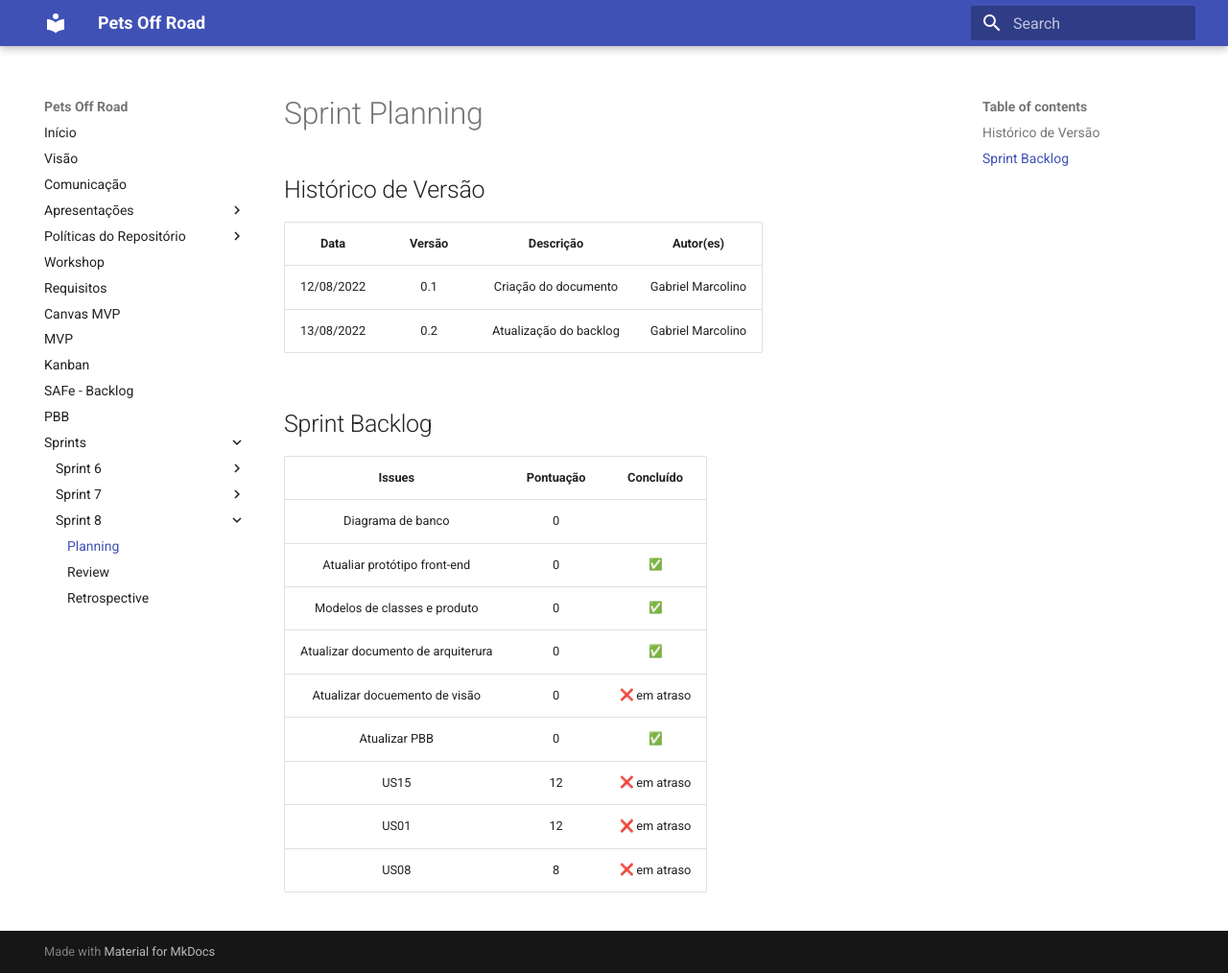
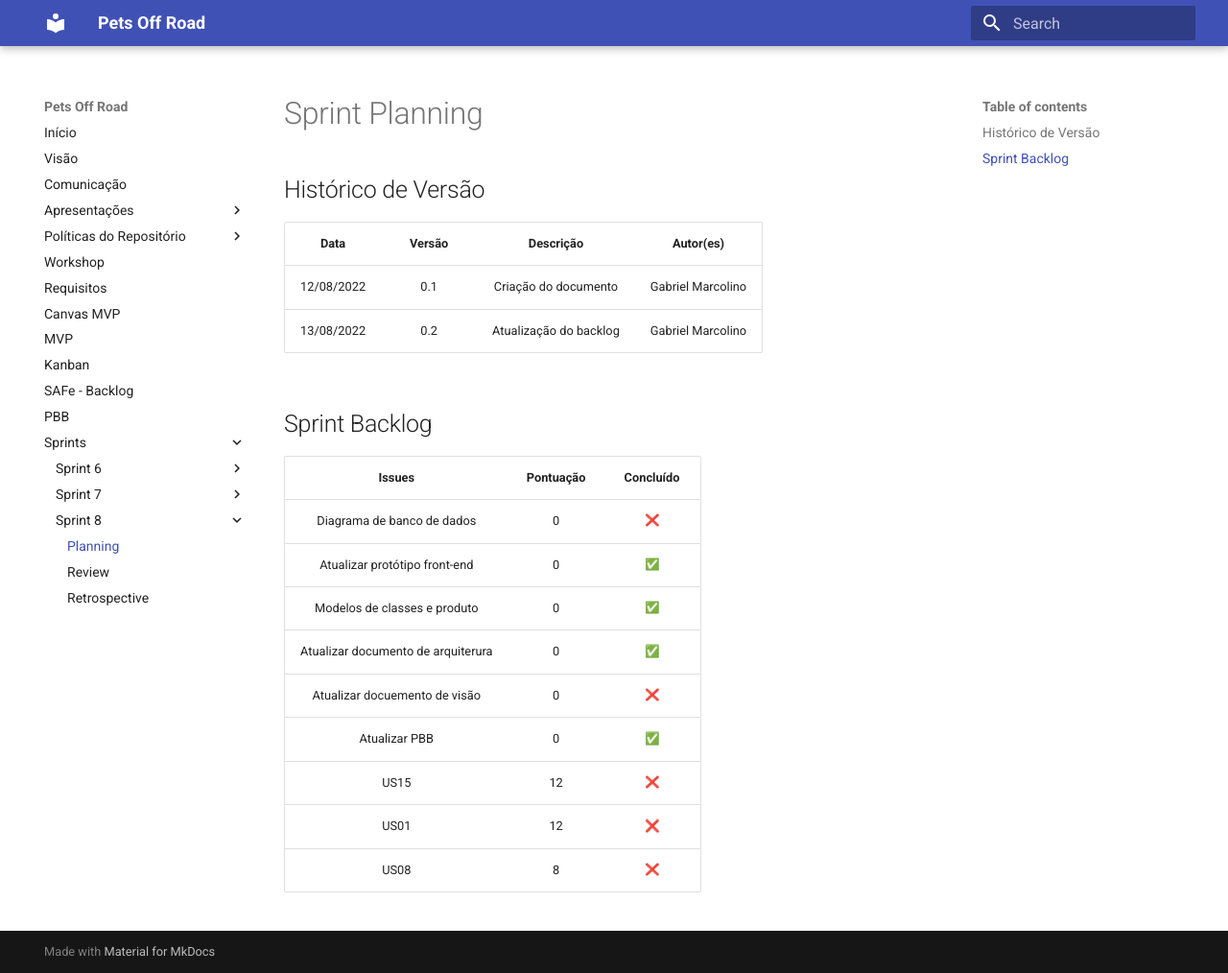
Before and after one commit to mdsreq-fga-unb/2022.1-pets-off-road, an MkDocs documentation site: the page built from docs/sprints/sprint8/planning/planning.md, in a window 1280 px wide and 1014 px high. Shown: the whole window at 96% size. Built offline with MkDocs 1.6.1 and Material for MkDocs 9.7.7, drawn with Linux system fonts in a browser that asks for light colours; emoji names are drawn with the system emoji font.

Commit message:
Adicionando sprint 8

```diff
--- a/docs/sprints/sprint8/planning/planning.md
+++ b/docs/sprints/sprint8/planning/planning.md
@@ -11,12 +11,12 @@
 
 |               Issues               | Pontuação |     Concluído      |
 | :--------------------------------: | :-------: | :----------------: |
-|         Diagrama de banco          |     0     |                    |
-|    Atualiar protótipo front-end    |     0     | :white_check_mark: |
+|     Diagrama de banco de dados     |     0     |        :x:         |
+|   Atualizar protótipo front-end    |     0     | :white_check_mark: |
 |    Modelos de classes e produto    |     0     | :white_check_mark: |
 | Atualizar documento de arquiterura |     0     | :white_check_mark: |
-|   Atualizar docuemento de visão    |     0     |   :x: em atraso    |
+|   Atualizar docuemento de visão    |     0     |        :x:         |
 |           Atualizar PBB            |     0     | :white_check_mark: |
-|                US15                |    12     |   :x: em atraso    |
-|                US01                |    12     |   :x: em atraso    |
-|                US08                |     8     |   :x: em atraso    |
+|                US15                |    12     |        :x:         |
+|                US01                |    12     |        :x:         |
+|                US08                |     8     |        :x:         |
```
Also changed, not shown: docs/index.md (+11 -11 lines), docs/sprints/sprint8/review/review.md (+8 -0 lines).
